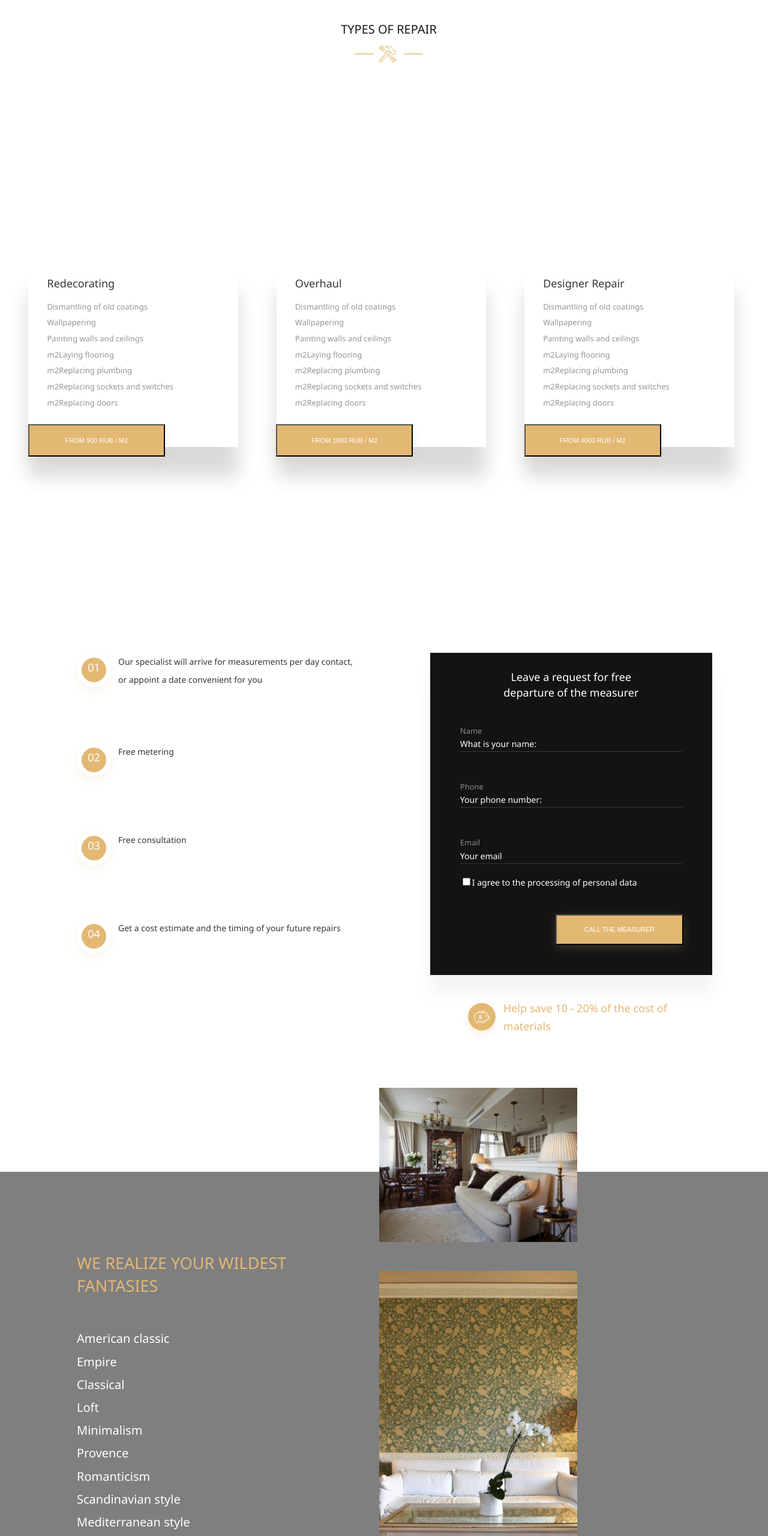
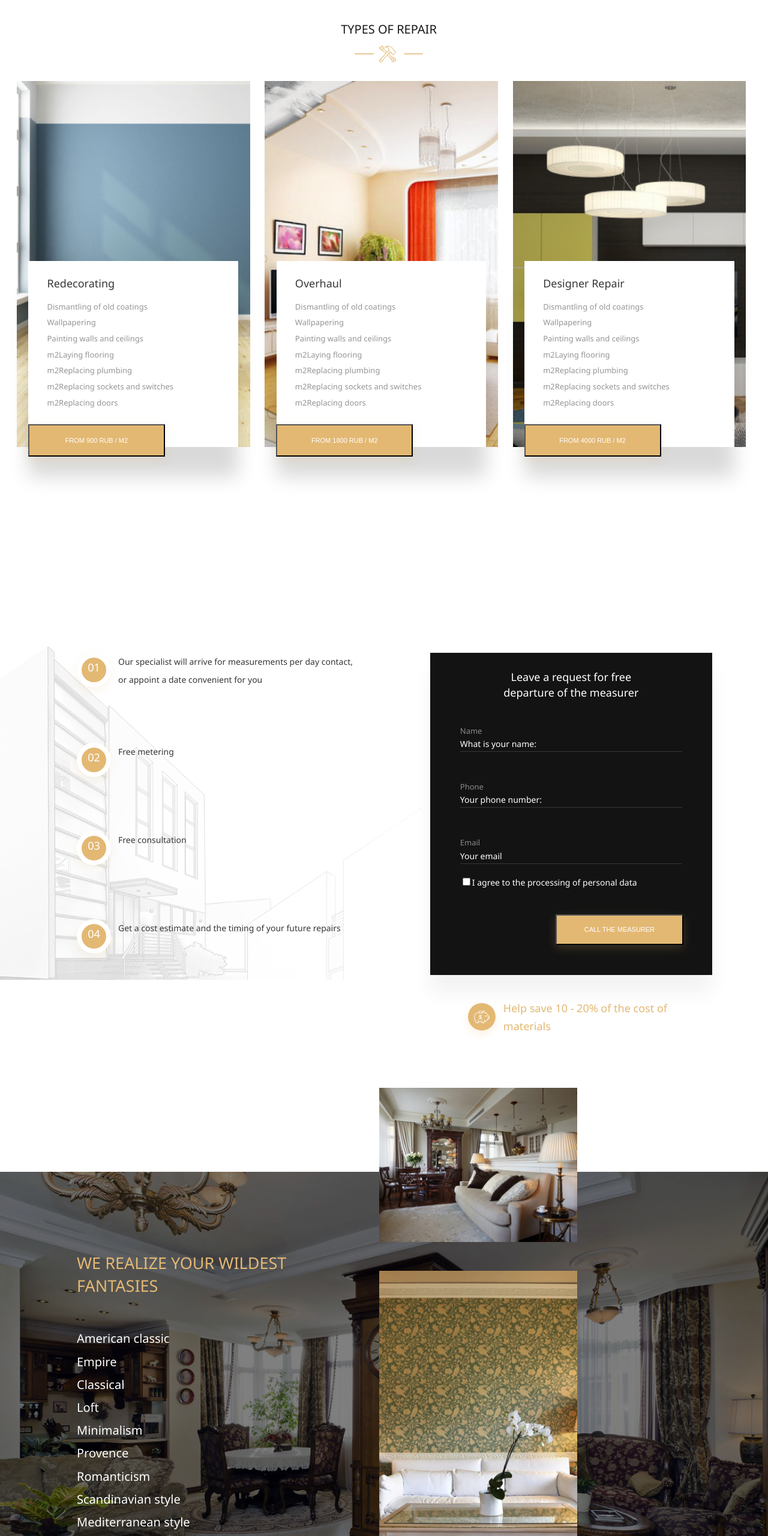
Before and after one commit to Vasek2024/studio_slatin, a plain HTML site: page index.html in a window 1280 px wide. Shown: the part 2660-5220 px from the top of the page at 60% size. Drawn offline with Linux system fonts and the light colour scheme.

Commit message:
указал двоеточие в пути на картинки в css

```diff
--- a/style/style.css
+++ b/style/style.css
@@ -369,19 +369,19 @@ body {
 
 .show__redecorating {
   grid-column: 1/2;
-  background: url(./image/jpg/Redecorating.jpg) no-repeat;
+  background: url(../image/jpg/Redecorating.jpg) no-repeat;
   background-size: cover;
 }
 
 .show__overhaul {
   grid-column: 2/3;
-  background: url(./image/jpg/Overhaul.jpg) no-repeat;
+  background: url(../image/jpg/Overhaul.jpg) no-repeat;
   background-size: cover;
 }
 
 .show__designer {
   grid-column: 3/4;
-  background: url(./image/jpg/Designer_Repair.jpg) no-repeat;
+  background: url(../image/jpg/Designer_Repair.jpg) no-repeat;
   background-size: cover;
 }
 
@@ -433,7 +433,7 @@ body {
   margin: 0 auto;
   margin-bottom: 140px;
   padding-top: 100px;
-  background: url(./image/png/fasad.png) no-repeat;
+  background: url(../image/png/fasad.png) no-repeat;
   display: flex;
   max-width: 100%;
   height: 725px;
@@ -575,7 +575,7 @@ body {
   margin-bottom: 70px;
   display: flex;
   column-gap: 4%;
-  background: linear-gradient(rgba(0, 0, 0, 0.5), rgba(0, 0, 0, 0.5)), url(./image/jpg/fon_fantastic.jpg) no-repeat;
+  background: linear-gradient(rgba(0, 0, 0, 0.5), rgba(0, 0, 0, 0.5)), url(../image/jpg/fon_fantastic.jpg) no-repeat;
   background-size: cover;
 }
 
@@ -816,7 +816,7 @@ body {
 
 
 .houm {
-  background: url(./image/png/hom_fon.png) no-repeat;
+  background: url(../image/png/hom_fon.png) no-repeat;
   display: flex;
   flex-direction: column;
   align-items: center;
@@ -1549,7 +1549,7 @@ color: #fff;
   }
 
   .vystovka__slider-direction {
-    background: url(./image/jpg/slaider_top.jpg) no-repeat;
+    background: url(../image/jpg/slaider_top.jpg) no-repeat;
     height: 241px;
     display: flex;
     justify-content: space-between;
@@ -1692,7 +1692,7 @@ color: #fff;
 
   .slider__direction {
     margin-left: 16px;
-    background: url(./image/jpg/mob_we.jpg) no-repeat;
+    background: url(../image/jpg/mob_we.jpg) no-repeat;
     display: flex;
     height: 240px;
     align-items: center;
```
